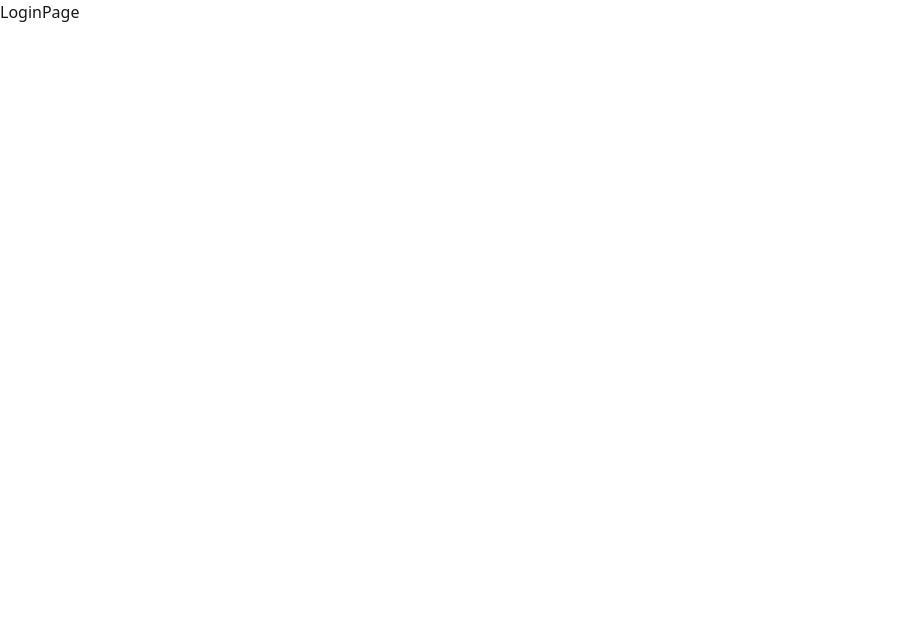
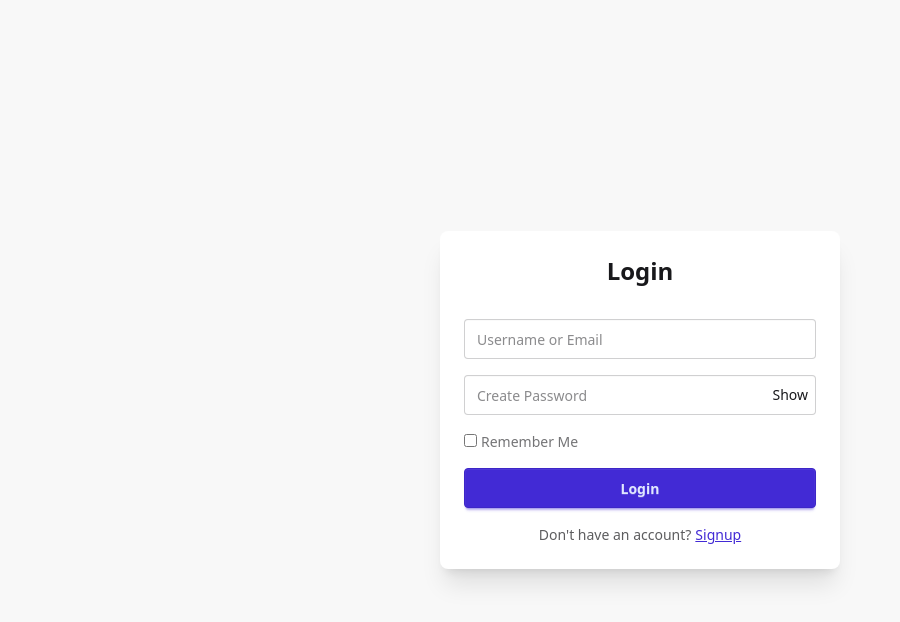
Before and after one commit to noble-osei/freelancer-startup-app, a React app in the folder frontend/: page /login in a window 1280 px wide. Shown: the top 622 px of the page, without its empty margins (0-900 px from the left). Built offline with nearby package versions, Linux system fonts and the light colour scheme; the HTML template or start-up script is replaced by a standard one.

Commit message:
feat: add account Login page

```diff
--- /dev/null
+++ b/frontend/src/components/LoginForm.jsx
@@ -0,0 +1,97 @@
+import React from 'react'
+import { useState } from 'react';
+import { Link } from 'react-router-dom';
+
+function LoginForm({ onSubmit }) {
+  const [ formData, setFormData ] = useState({
+    usernameOrEmail: "",
+    password: "",
+    rememberMe: false
+  });
+  const [ showPassword, setShowPassword ] = useState(false);
+
+  const handleChange = (e) => {
+    setFormData({
+      ...formData,
+      [e.target.name]: e.target.value
+    });
+  };
+
+  const handleSubmit = (e) => {
+    e.preventDefault();
+    onSubmit(formData)
+  };
+
+  return (
+    <div className='w-full max-w-100'>
+      <div className="card bg-base-100 shadow-xl">
+        <div className="card-body">
+
+          <div className='text-center'>
+            <h2 className='text-2xl font-semibold'>Login</h2>
+          </div>
+
+          <form className='space-y-4 mt-6' onSubmit={handleSubmit} method='POST'>
+            {/* UsernameOrEmail input */}
+            <div className="form-control">
+              <input
+                type="text"
+                name='usernameOrEmail'
+                className='input input-bordered w-full'
+                placeholder='Username or Email'
+                value={formData.usernameOrEmail}
+                onChange={handleChange}
+                required
+              />
+            </div>
+
+            {/* Password input */}
+            <div className="form-control relative">
+              <input
+                type={showPassword? "text": "password"}
+                name='password'
+                className='input input-bordered w-full'
+                placeholder='Create Password'
+                value={formData.password}
+                onChange={handleChange}
+                required
+              />
+
+              <button
+                type='button'
+                className='absolute right-2 top-1/2 -translate-y-1/2 text-sm'
+                onClick={() => setShowPassword(!showPassword)}
+              >
+                { showPassword ? "Hide": "Show"}
+              </button>
+            </div>
+
+            <div className="form-control">
+              <input
+                type="checkbox"
+                name="rememberMe"
+                checked={formData.rememberMe}
+                onClick={() => setFormData({ ...formData, rememberMe: !formData.rememberMe })}
+              />
+
+              <label className="label ml-1">
+                <span className="label-text">Remember Me</span>
+              </label>
+            </div>
+
+            <button type="submit" className='btn btn-primary w-full'>
+              Login
+            </button>
+
+            <p className='text-center text-base-content/70'>
+              Don't have an account?
+              <Link to={"/signup"} className='link link-primary ml-1'>Signup</Link>
+            </p>
+          </form>
+        </div>
+      </div>
+    </div>
+  )
+}
+
+export default LoginForm
--- a/frontend/src/pages/LoginPage.jsx
+++ b/frontend/src/pages/LoginPage.jsx
@@ -1,8 +1,27 @@
-import React from 'react'
+import React from 'react';
+import { useNavigate } from 'react-router-dom';
+import toast from 'react-hot-toast';
+
+import LoginForm from '../components/LoginForm.jsx';
+import api from '../api/axios.js';
 
 function LoginPage() {
+  const navigate = useNavigate();
+
+  const handleSubmit = async (data) => {
+    try {
+      await api.post('/auth/login', data);
+      navigate('/dashboard');
+    } catch (error) {
+      const message = error.response?.data?.message || "Something went wrong. Try again!";
+      toast.error(message);
+    }
+  };
+
   return (
-    <div>LoginPage</div>
+    <div className='min-h-screen flex justify-center items-center bg-base-200 relative'>
+      <LoginForm onSubmit={handleSubmit} />
+    </div>
   )
 }
 
```
